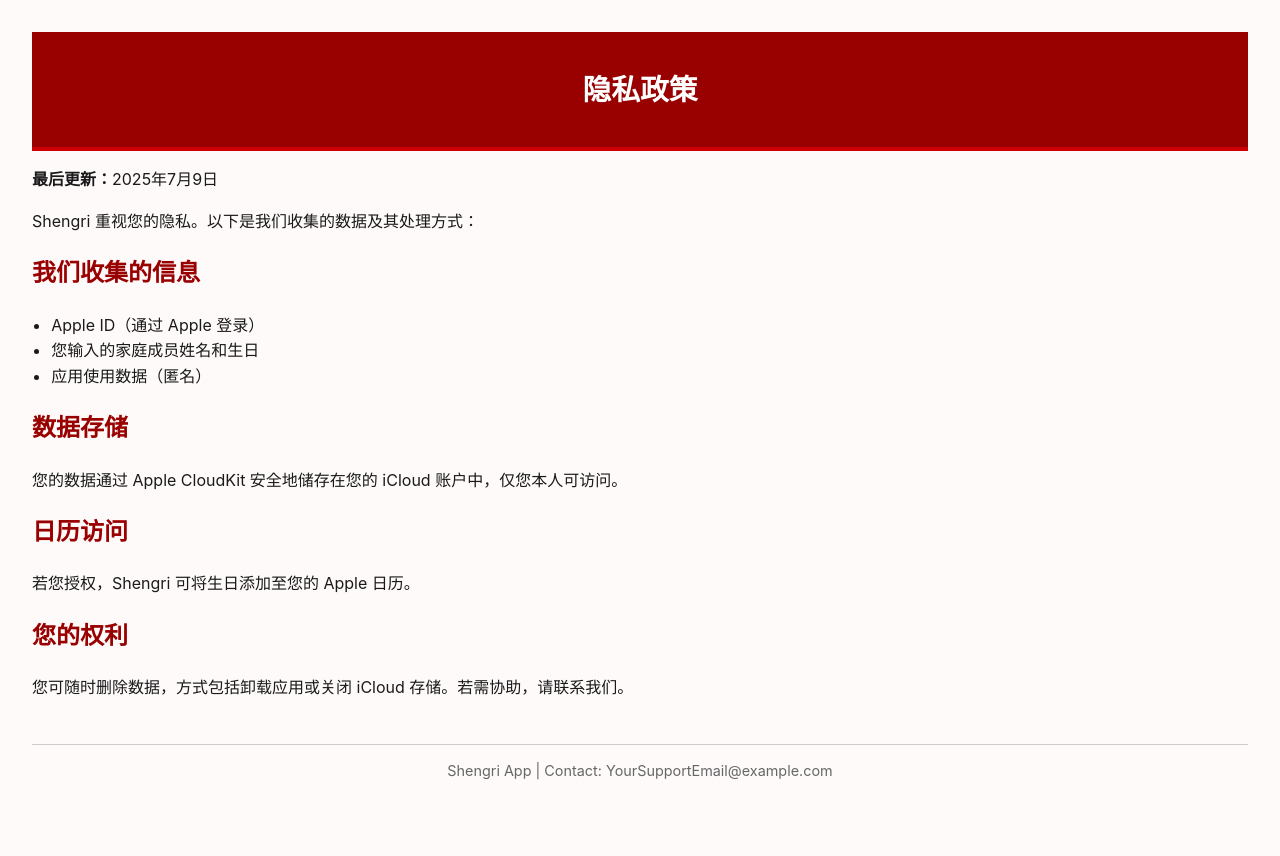
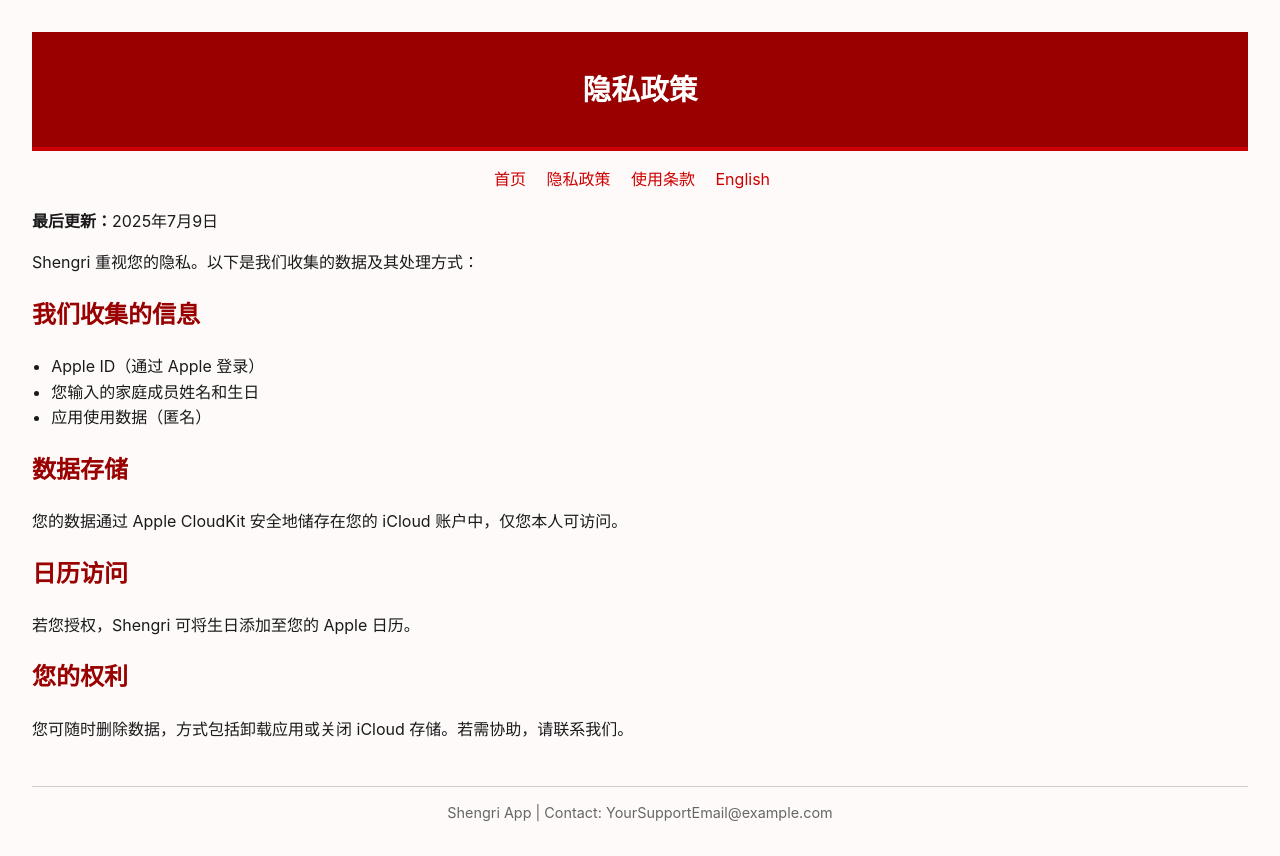
Before and after one commit to jcooper98/shengri-site, a plain HTML site: page privacy_zh.html in a window 1280 px wide. Before the commit the page ends 814 px from the top, so only its background shows below. Drawn offline with Linux system fonts and the light colour scheme.

Commit message:
Update privacy_zh.html
Added Nav

```diff
--- a/privacy_zh.html
+++ b/privacy_zh.html
@@ -56,6 +56,13 @@
 <body>
     <header>隐私政策</header>
 
+<nav style="margin: 1em 0; text-align: center;">
+  <a href="home_zh.html">首页</a>
+  <a href="privacy_zh.html">隐私政策</a>
+  <a href="terms_zh.html">使用条款</a>
+  <a href="home_en_styled.html">English</a>
+</nav>
+
 <p><strong>最后更新：</strong>2025年7月9日</p>
 <p>Shengri 重视您的隐私。以下是我们收集的数据及其处理方式：</p>
 <h2>我们收集的信息</h2>
```
